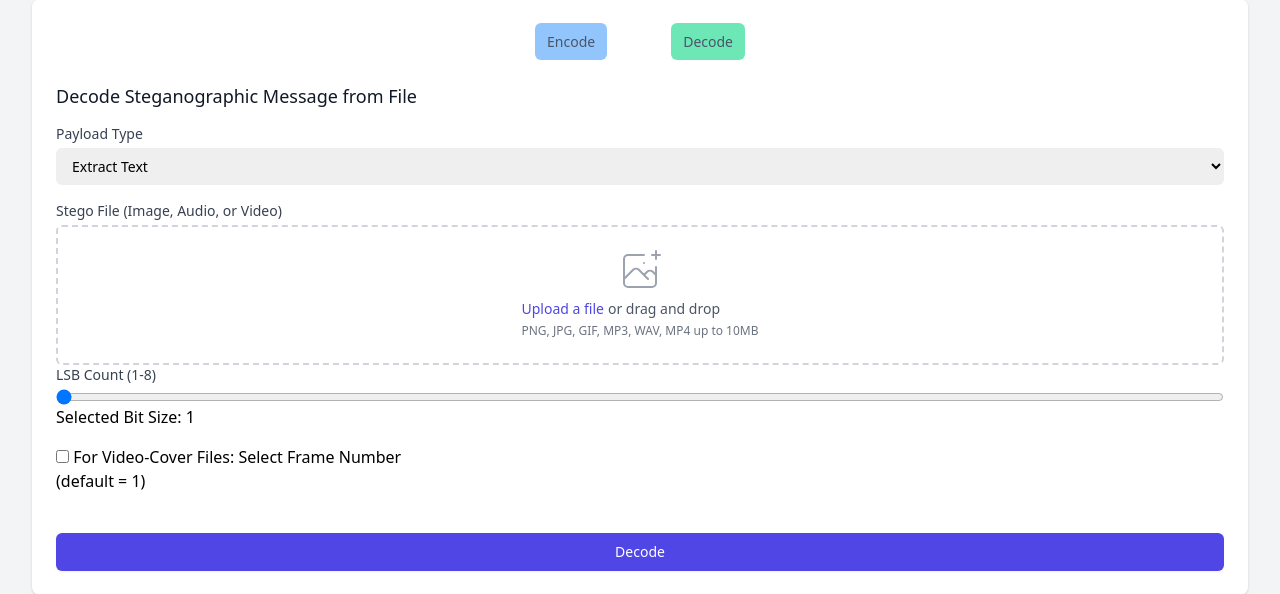
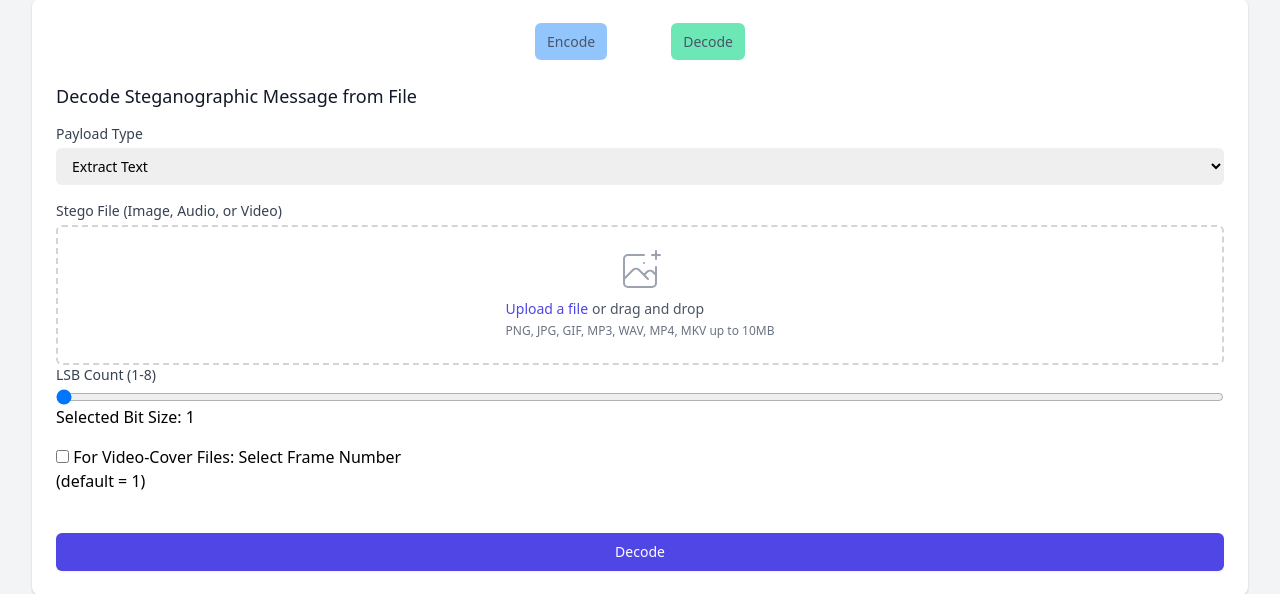
Before and after one commit to firdauz-bk/stenograph, a Flask app: page /decode_text in a window 1280 px wide. Shown: the part 113-707 px from the top of the page. Run offline with Flask 3, Linux system fonts and the light colour scheme.

Commit message:
visual changes to mkv

```diff
--- a/templates/decode_text.html
+++ b/templates/decode_text.html
@@ -68,7 +68,7 @@
                                         <p class="pl-1">or drag and drop</p>
                                     </div>
                                     <p class="text-xs text-gray-500">
-                                        PNG, JPG, GIF, MP3, WAV, MP4 up to 10MB
+                                        PNG, JPG, GIF, MP3, WAV, MP4, MKV up to 10MB
                                     </p>
                                 </div>
                             </div>
--- a/templates/index.html
+++ b/templates/index.html
@@ -38,7 +38,7 @@
                             <option value="">Please Choose your Object Media</option>
                             <option value="audio">Audio (MP3, WAV)</option>
                             <option value="image">Image (PNG, GIF, BMP)</option>
-                            <option value="video">Video (MP4, AVI)</option>
+                            <option value="video">Video (MP4, AVI, MKV)</option>
                         </select>
                     </div>
                 </div>
```
